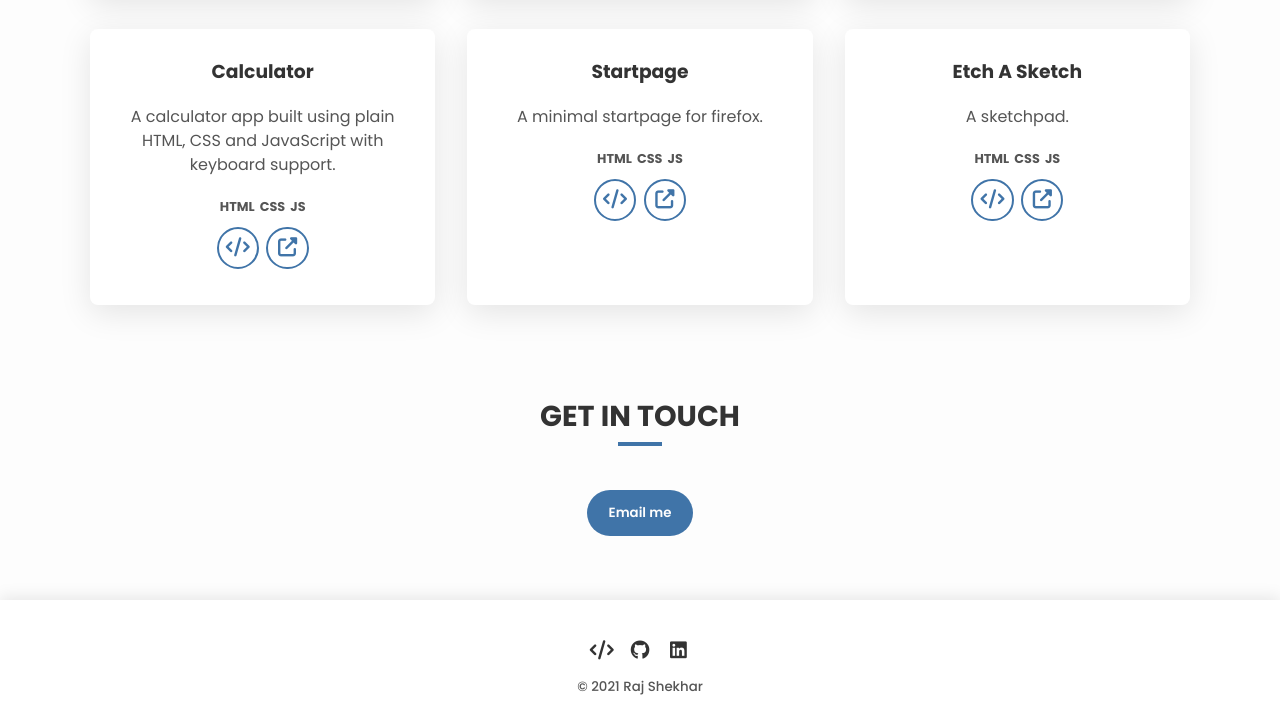
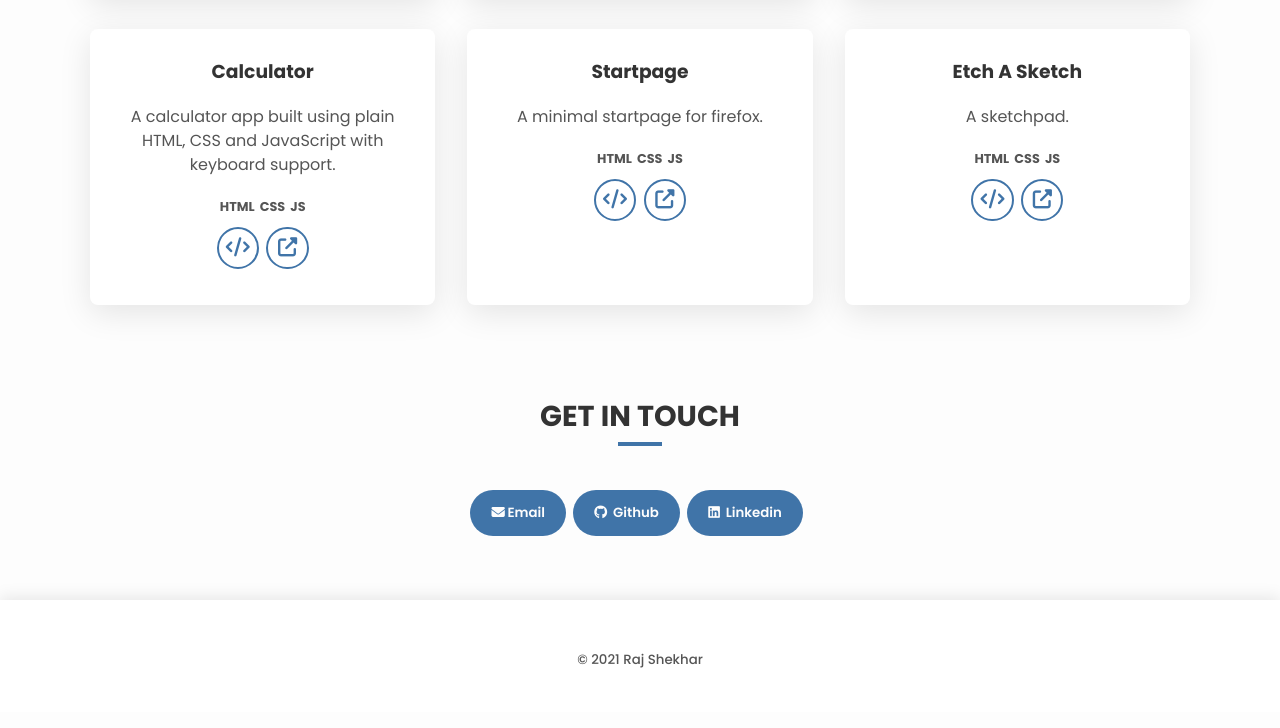
Before and after one commit to rjshkhr/rjshkhr.github.io, a website built with webpack: page src/index.html in a window 1280 px wide. Shown: the part 1287-2015 px from the top of the page. Built offline with nearby package versions, Linux system fonts and the light colour scheme.

Commit message:
Move github and linkedin links to contact section

```diff
--- a/src/index.html
+++ b/src/index.html
@@ -273,34 +273,34 @@
 
 		<section id="contact" class="contact">
 			<h2 class="section-title">Get in touch</h2>
-			<a href="mailto:rajshekhar8926@gmail.com">
-				<button class="btn">Email me</button></a
-			>
+			<ul>
+				<li>
+					<a href="mailto:rajshekhar8926@gmail.com">
+						<button class="btn">
+							<i aria-hidden="true" class="fas icon fa-envelope"></i>Email
+						</button></a
+					>
+				</li>
+				<li>
+					<a href="https://github.com/rajshekhar26" aria-label="Github">
+						<button class="btn">
+							<i aria-hidden="true" class="fab icon fa-github"></i>
+							Github
+						</button>
+					</a>
+				</li>
+				<li>
+					<a href="https://linkedin.com" aria-label="Linkedin">
+						<button class="btn">
+							<i aria-hidden="true" class="fab icon fa-linkedin"></i>
+							Linkedin
+						</button>
+					</a>
+				</li>
+			</ul>
 		</section>
 
 		<footer>
-			<ul>
-				<li>
-					<a
-						href="https://github.com/rajshekhar26/rajshekhar26.github.io"
-						aria-label="Source code"
-						><i aria-hidden="true" class="icon-normal fas fa-code"></i
-					></a>
-				</li>
-				<li>
-					<a href="https://github.com/rajshekhar26" aria-label="Github"
-						><i aria-hidden="true" class="icon-normal fab fa-github"></i
-					></a>
-				</li>
-				<li>
-					<a
-						href="https://www.linkedin.com/in/raj-shekhar-665195213/"
-						aria-label="Linkedin"
-					>
-						<i aria-hidden="true" class="icon-normal fab fa-linkedin"></i>
-					</a>
-				</li>
-			</ul>
 			<small>&copy; 2021 Raj Shekhar</small>
 		</footer>
 
--- a/src/styles/index.css
+++ b/src/styles/index.css
@@ -158,6 +158,7 @@ header,
 nav,
 nav ul,
 .hero,
+.contact ul,
 footer {
 	display: flex;
 	align-items: center;
@@ -256,14 +257,23 @@ section {
 	margin: 0 0.2em 0.5em 0.2em;
 }
 
+.contact ul {
+	justify-content: center;
+}
+
 .contact button {
 	display: block;
-	margin: 0 auto;
+	margin-right: 0.5em;
+}
+
+.contact .icon,
+.hero .icon {
+	margin-right: 0.2em;
 }
 
 footer {
 	margin-top: 4em;
-	height: 8em;
+	height: 7em;
 	flex-direction: column;
 	justify-content: center;
 	position: absolute;
@@ -450,7 +460,7 @@ footer small {
 
 .scroll {
 	position: fixed;
-	bottom: 4em;
+	bottom: 3em;
 	font-weight: 600;
 	transition: transform 0.2s ease-in-out;
 }
```
